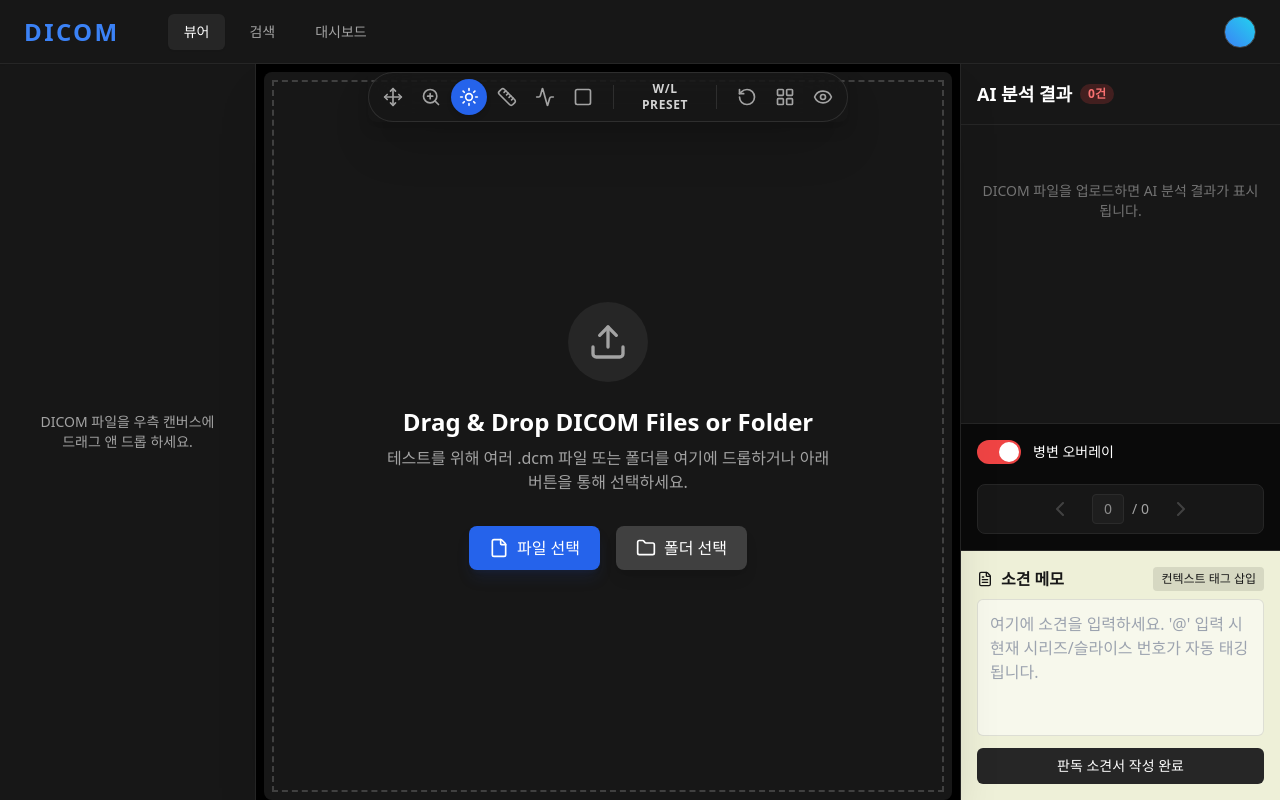
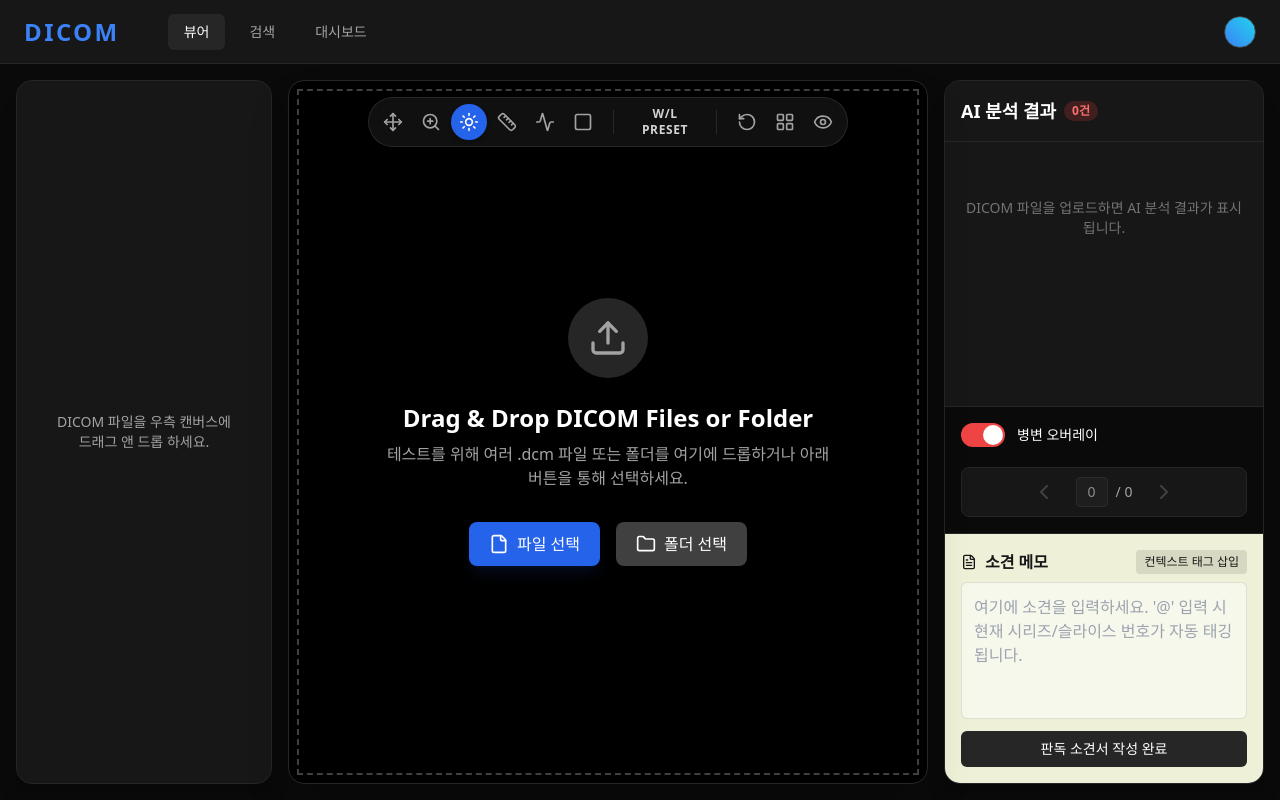
Before and after one commit to hjp7208/dicom-web-viewer, a Next.js app: page / in a window 1280 px wide. Built offline with nearby package versions, Linux system fonts and the light colour scheme.

Commit message:
Design: 뷰어 페이지 Tailwind CSS 디자인 변경

```diff
--- a/src/features/dicom-viewer/components/AIResultSidebar.tsx
+++ b/src/features/dicom-viewer/components/AIResultSidebar.tsx
@@ -62,8 +62,8 @@ export default function AIResultSidebar() {
   };
 
   return (
-    <div className="w-80 bg-neutral-900 border-l border-neutral-800 flex flex-col h-full overflow-hidden">
-      <div className="p-4 border-b border-neutral-800 shrink-0">
+    <div className="w-80 bg-neutral-900 border border-neutral-800 flex flex-col h-full overflow-hidden rounded-2xl shadow-xl">
+      <div className="p-4 border-b border-neutral-800 shrink-0 bg-neutral-900">
         <h2 className="text-white font-semibold text-lg flex items-center gap-2">
           AI 분석 결과
           <span className="bg-red-500/20 text-red-400 text-xs px-2 py-0.5 rounded-full">
--- a/src/features/dicom-viewer/components/DicomViewer.tsx
+++ b/src/features/dicom-viewer/components/DicomViewer.tsx
@@ -55,7 +55,7 @@ export default function DicomViewer() {
   const numViewports = viewportLayout === '2x2' ? 4 : (viewportLayout === '1x2' ? 2 : 1);
 
   return (
-    <div className="flex-1 w-full bg-neutral-900 rounded-lg overflow-hidden shadow-2xl relative flex flex-col">
+    <div className="flex-1 w-full relative flex flex-col h-full">
       {loadedSeries.length === 0 ? (
         <div
           className={`flex-1 flex flex-col items-center justify-center p-12 transition-colors duration-300 ${
--- a/src/features/dicom-viewer/components/SeriesSidebar.tsx
+++ b/src/features/dicom-viewer/components/SeriesSidebar.tsx
@@ -140,14 +140,14 @@ export default function SeriesSidebar() {
 
   if (loadedSeries.length === 0) {
     return (
-      <div className="w-64 bg-neutral-900 border-r border-neutral-800 flex flex-col h-full p-4 items-center justify-center text-neutral-400 text-sm text-center">
+      <div className="w-64 bg-neutral-900 border border-neutral-800 rounded-2xl flex flex-col h-full p-4 items-center justify-center text-neutral-400 text-sm text-center shadow-xl">
         DICOM 파일을 우측 캔버스에<br/>드래그 앤 드롭 하세요.
       </div>
     );
   }
 
   return (
-    <div className="w-64 bg-neutral-900 border-r border-neutral-800 flex flex-col h-full">
+    <div className="w-64 bg-neutral-900 border border-neutral-800 rounded-2xl flex flex-col h-full shadow-xl overflow-hidden">
       {/* Filters */}
       <div className="p-3 border-b border-neutral-800 flex flex-col gap-2 shrink-0 bg-neutral-900">
         <select
--- a/src/features/dicom-viewer/components/ViewerLayout.tsx
+++ b/src/features/dicom-viewer/components/ViewerLayout.tsx
@@ -219,7 +219,7 @@ export default function ViewerLayout({ studyId }: { studyId?: string }) {
   }, [studyId]);
 
   return (
-    <div className="flex flex-col h-screen bg-black overflow-hidden font-sans relative">
+    <div className="flex flex-col h-screen bg-neutral-950 overflow-hidden font-sans relative">
       <Header />
 
       {isLoadingStudy && (
@@ -229,16 +229,16 @@ export default function ViewerLayout({ studyId }: { studyId?: string }) {
       )}
 
       {/* Main Content Area */}
-      <div className="flex flex-1 overflow-hidden">
+      <div className="flex flex-1 overflow-hidden p-4 gap-4">
         {/* Left Sidebar */}
         <SeriesSidebar />
 
         {/* Center: Toolbar & Viewport */}
-        <div className="flex-1 flex flex-col min-w-0 bg-black relative">
-          <div className="absolute top-0 left-1/2 -translate-x-1/2 z-30 mt-2 shadow-lg rounded-lg">
+        <div className="flex-1 flex flex-col min-w-0 bg-black relative rounded-2xl border border-neutral-800 overflow-hidden shadow-2xl">
+          <div className="absolute top-4 left-1/2 -translate-x-1/2 z-30">
              <Toolbar />
           </div>
-          <div className="flex-1 p-2 pb-0 flex flex-col">
+          <div className="flex-1 flex flex-col">
             <DicomViewer />
           </div>
         </div>
```
